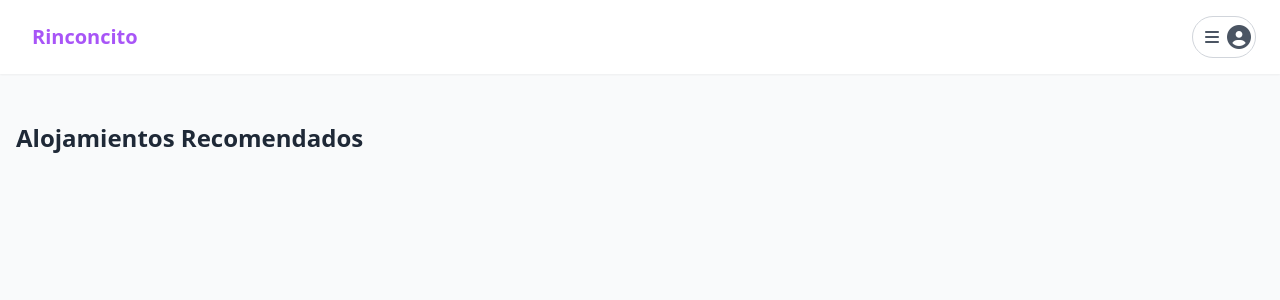
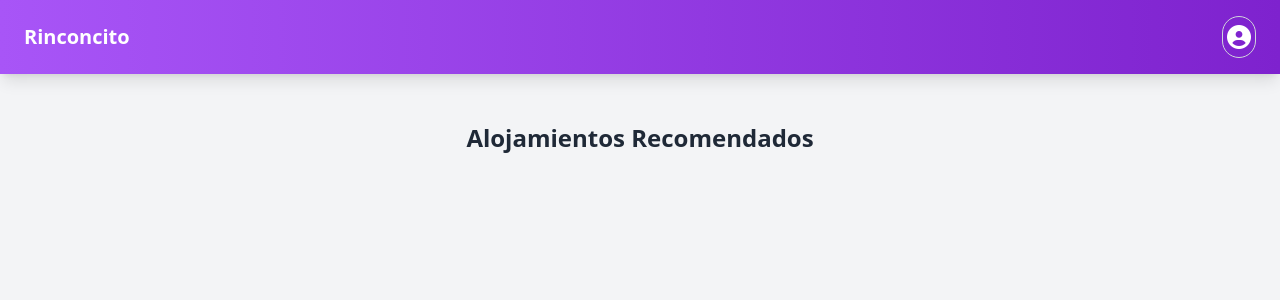
Before and after one commit to LaurisDev/Airbnb, a Flask app: page / in a window 1280 px wide. Shown: the top 300 px of the page. Run offline with Flask 3, Linux system fonts and the light colour scheme; data that the repository does not hold is empty; some libraries are stand-ins or nearby versions.

Commit message:
cambio de diseño

```diff
--- a/app/templates/inicio.html
+++ b/app/templates/inicio.html
@@ -9,19 +9,17 @@
     <link rel="stylesheet" href="static/estilos.css">
     <script src="static/funciones.js" defer></script>
 </head>
-<body class="bg-gray-50">
+<body class="bg-gray-100">
 
     <!-- Barra de navegación -->
-    <nav class="bg-white shadow-sm py-4 px-6 flex justify-between items-center sticky top-0 z-50">
-        <div class="flex justify-between items-center">
-            <span class="ml-2 text-xl font-bold text-purple-500 hidden md:block">Rinconcito</span>
+    <nav class="bg-gradient-to-r from-purple-500 to-purple-700 shadow-lg py-4 px-6 flex justify-between items-center sticky top-0 z-50">
+        <div class="flex items-center">
+            <span class="text-xl font-bold text-white">Rinconcito</span>
         </div>
 
-
-        <!-- Icono de usuario y menú desplegable -->
+        <!-- Icono de usuario -->
         <div class="relative flex items-center border border-gray-300 rounded-full p-1 cursor-pointer">
-            <i class="fas fa-bars text-gray-600 px-2"></i>
-            <i class="fas fa-user-circle text-gray-600 text-2xl" id="user-icon"></i>
+            <i class="fas fa-user-circle text-white text-2xl" id="user-icon"></i>
 
             <!-- Dropdown del usuario -->
             <div class="dropdown absolute right-0 mt-1 w-48 bg-white rounded-md shadow-lg z-10" id="user-dropdown">
@@ -38,15 +36,16 @@
                     {% endif %}
                 </div>
             </div>
+        </div>
     </nav>
 
-    <!-- Listado de propiedades -->
+    <!-- hospedajes -->
     <div class="container mx-auto px-4 mt-12 mb-16">
-        <h2 class="text-2xl font-bold text-gray-800 mb-6">Alojamientos Recomendados</h2>
-        <div class="grid grid-cols-1 sm:grid-cols-2 md:grid-cols-3 lg:grid-cols-4 gap-6">
+        <h2 class="text-2xl font-bold text-gray-800 mb-6 text-center">Alojamientos Recomendados</h2>
+        <div class="grid grid-cols-1 sm:grid-cols-2 md:grid-cols-3 lg:grid-cols-4 gap-6 justify-items-center">
             {% for alojamiento in alojamientos %}
             <a href="/alojamiento/{{ alojamiento[0] }}" class="block">
-                <div class="property-card bg-white rounded-xl overflow-hidden shadow-md hover:shadow-lg transition duration-300 cursor-pointer">
+                <div class="property-card bg-white rounded-lg overflow-hidden shadow-lg hover:shadow-xl transition duration-300 cursor-pointer">
                     <div class="relative">
                         <img src="{{ alojamiento[4] }}" alt="{{ alojamiento[1] }}" class="w-full h-48 object-cover">
                         <button class="absolute top-3 right-3 heart-hover" onclick="event.preventDefault(); event.stopPropagation();"></button>
@@ -54,7 +53,7 @@
                     <div class="p-4">
                         <div class="flex justify-between items-start">
                             <div>
-                                <h3 class="font-bold text-lg">{{ alojamiento[1] }}</h3>
+                                <h3 class="font-bold text-lg text-purple-600">{{ alojamiento[1] }}</h3>
                                 <p class="text-gray-500">{{ alojamiento[2] }}</p>
                             </div>
                             <div class="flex items-center">
@@ -71,3 +70,4 @@
     </div>
 </body>
 </html>
+<script>
```
Lines whose indentation alone changed are shown as unchanged.
